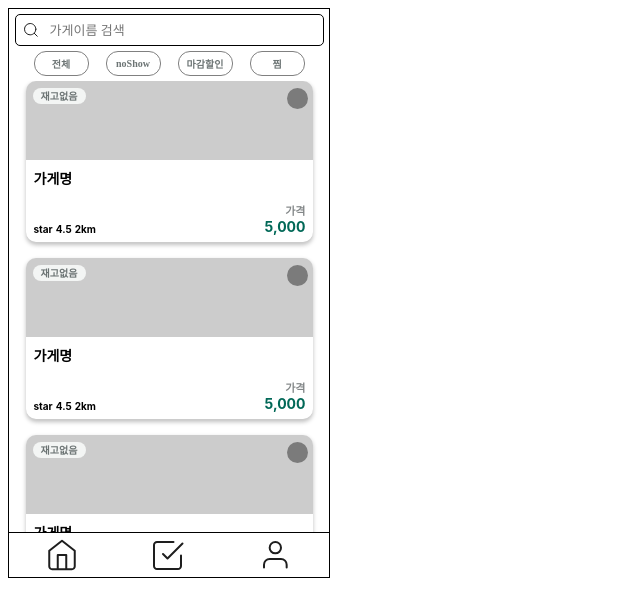
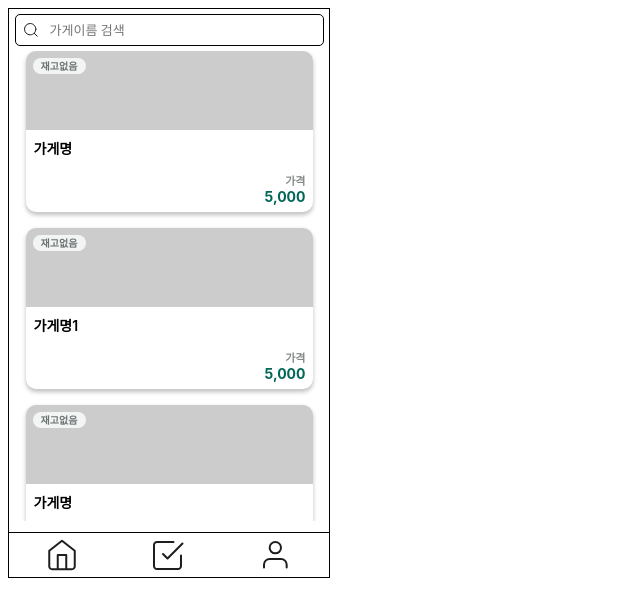
Before and after one commit to serviceappearance/halmisae-frontend, a React (Create React App) app: page / in a window 1280 px wide. Shown: the top 610 px of the page, without its empty margins (0-640 px from the left). Built offline with nearby package versions, Linux system fonts and the light colour scheme.

Commit message:
메인 요소

```diff
--- a/src/components/main/MainPage.jsx
+++ b/src/components/main/MainPage.jsx
@@ -5,6 +5,33 @@ import MenuBar from "../common/MenuBar";
 import SearchBar from "../common/SearchBar";
 import CategoryBar from "./CategoryBar";
 import StoreInfoCard from "./StoreInfoCard";
+import { useState } from "react";
+
+export default function MainPage() {
+  const [searchQuery, setSearchQuery] = useState("");
+
+  const filteredStoreInfo = storeInfo.filter((info) =>
+    info.bottomPartValue.title.toLowerCase().includes(searchQuery.toLowerCase())
+  );
+  return (
+    <div className="style-page">
+      <SearchBar onSearch={setSearchQuery} />
+      {/* <CategoryBar category={category} /> */}
+      <div className="style-card-list">
+        {filteredStoreInfo.map((info) => (
+          <Link key={info.storeId} to="/store">
+            <StoreInfoCard
+              id={info.storeId}
+              topPartValue={info.topPartValue}
+              bottomPartValue={info.bottomPartValue}
+            />
+          </Link>
+        ))}
+      </div>
+      <MenuBar />
+    </div>
+  );
+}
 
 const storeInfo = [
   {
@@ -25,7 +52,7 @@ const storeInfo = [
       Notification: "재고없음",
     },
     bottomPartValue: {
-      title: "가게명",
+      title: "가게명1",
       discounted: "5,000",
       rating: "4.5",
       distance: "2km",
@@ -58,25 +85,3 @@ const storeInfo = [
 ];
 
 const category = ["전체", "noShow", "마감할인", "찜"];
-
-export default function MainPage() {
-  return (
-    <div className="style-page">
-      <SearchBar />
-      <CategoryBar category={category} />
-      <div className="style-card-list">
-        {storeInfo.map((info, index) => (
-          <Link to="/store">
-            <StoreInfoCard
-              key={index}
-              id={info.storeId}
-              topPartValue={info.topPartValue}
-              bottomPartValue={info.bottomPartValue}
-            />
-          </Link>
-        ))}
-      </div>
-      <MenuBar />
-    </div>
-  );
-}
--- a/src/components/main/StoreInfoCard.jsx
+++ b/src/components/main/StoreInfoCard.jsx
@@ -28,13 +28,13 @@ const CardTopPart = () => {
   return (
     <div style={topPartStyle}>
       <NotificationIcon text={Notification} />
-      <BookmarkIcon />
+      {/* <BookmarkIcon /> */}
     </div>
   );
 };
 
 const CardBottomPart = () => {
-  const { title, content, price, discounted, rating, distance } = useContext(
+  const { title, content, price, discounted } = useContext(
     StoreInfoBottomContext
   );
   return (
@@ -45,7 +45,7 @@ const CardBottomPart = () => {
         discounted={discounted}
         position={"relative"}
       />
-      <RatingAndDistance rating={rating} distance={distance} />
+      {/* <RatingAndDistance rating={rating} distance={distance} /> */}
     </div>
   );
 };
```
